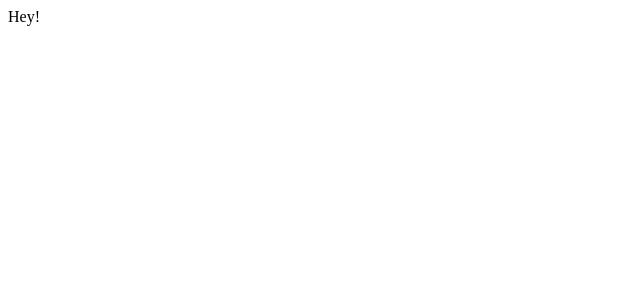
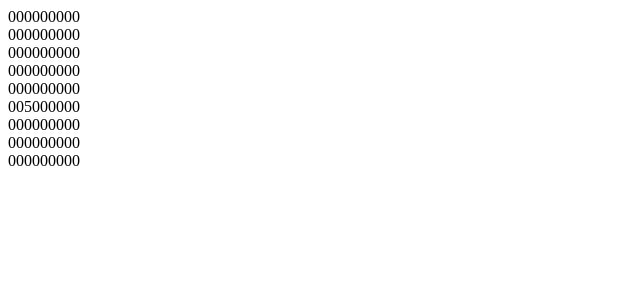
Before and after one commit to mikeyQwn/React-Sudoku-Solver, a React (Vite) app: page / in a window 1280 px wide. Shown: the top 300 px of the page, without its empty margins (0-640 px from the left). Built offline with nearby package versions, Linux system fonts and the light colour scheme.

Commit message:
Added grid component, which returns array of divs with grid rows

```diff
--- /dev/null
+++ b/src/components/Grid.tsx
@@ -0,0 +1,37 @@
+import { useEffect, useState } from "react";
+
+const GRID_SIZE = 9;
+
+type grid = number[][];
+
+const getGrid = (): grid => {
+    return new Array(GRID_SIZE)
+        .fill([])
+        .map(() => new Array(GRID_SIZE).fill("0"));
+};
+
+const mutateGrid = (grid: grid, value: number, i: number, j: number): grid => {
+    return grid.map((row, rowIndex) =>
+        rowIndex === j
+            ? row.map((tile, tileIndex) => (tileIndex === i ? value : tile))
+            : row
+    );
+};
+
+export function Grid() {
+    const [grid, setGrid] = useState(getGrid());
+
+    useEffect(() => {
+        setGrid((grid: grid) => {
+            return mutateGrid(grid, 5, 2, 5);
+        });
+    }, []);
+
+    return (
+        <>
+            {grid.map((row, rowIndex) => (
+                <div key={rowIndex}>{row}</div>
+            ))}
+        </>
+    );
+}
--- a/src/index.tsx
+++ b/src/index.tsx
@@ -1,6 +1,7 @@
 import ReactDOM from "react-dom/client";
+import { Grid } from "./components/Grid";
 import "./style.css";
 
 ReactDOM.createRoot(document.getElementById("root") as HTMLElement).render(
-    <div>Hey!</div>
+    <Grid />
 );
```
